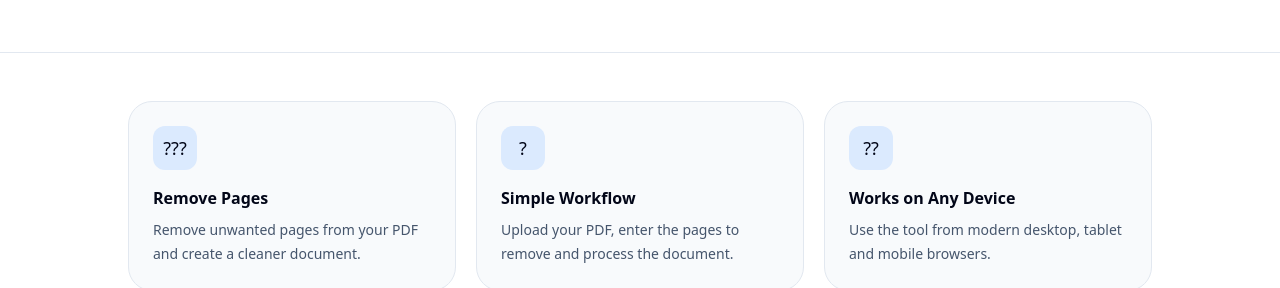
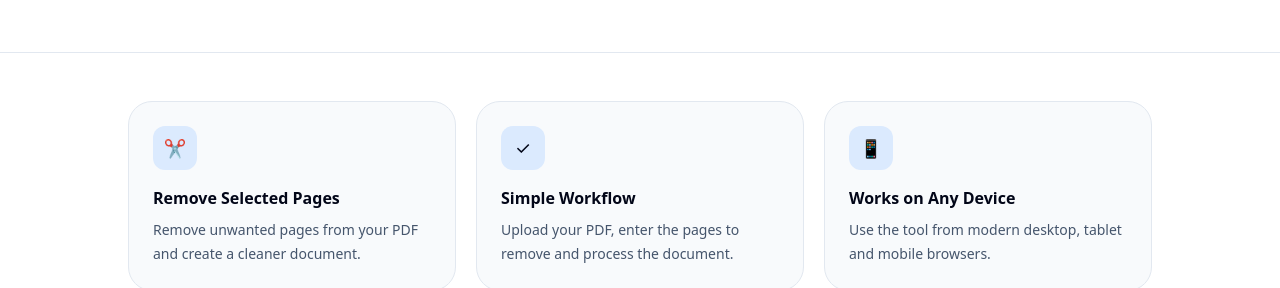
Before and after one commit to pokhrelniroj94-bot/PDFora, a Next.js app in the folder frontend/: page /delete-pages in a window 1280 px wide. Shown: the part 6560-6848 px from the top of the page. Built offline with nearby package versions, Linux system fonts and the light colour scheme; no server answers.

Commit message:
Replace broken placeholder icons on Delete PDF Pages page

```diff
--- a/frontend/app/delete-pages/page.tsx
+++ b/frontend/app/delete-pages/page.tsx
@@ -46,10 +46,10 @@ export default function Page() {
           <div className="grid gap-5 md:grid-cols-3">
             <div className="rounded-3xl border border-slate-200 bg-slate-50 p-6">
               <div className="flex h-11 w-11 items-center justify-center rounded-xl bg-blue-100 text-lg">
-                ???
+                ✂️
               </div>
               <h2 className="mt-4 text-base font-black">
-                Remove Pages
+                Remove Selected Pages
               </h2>
               <p className="mt-2 text-sm leading-6 text-slate-600">
                 Remove unwanted pages from your PDF and create a cleaner
@@ -59,7 +59,7 @@ export default function Page() {
 
             <div className="rounded-3xl border border-slate-200 bg-slate-50 p-6">
               <div className="flex h-11 w-11 items-center justify-center rounded-xl bg-blue-100 text-lg">
-                ?
+                ✓
               </div>
               <h2 className="mt-4 text-base font-black">
                 Simple Workflow
@@ -72,7 +72,7 @@ export default function Page() {
 
             <div className="rounded-3xl border border-slate-200 bg-slate-50 p-6">
               <div className="flex h-11 w-11 items-center justify-center rounded-xl bg-blue-100 text-lg">
-                ??
+                📱
               </div>
               <h2 className="mt-4 text-base font-black">
                 Works on Any Device
```
